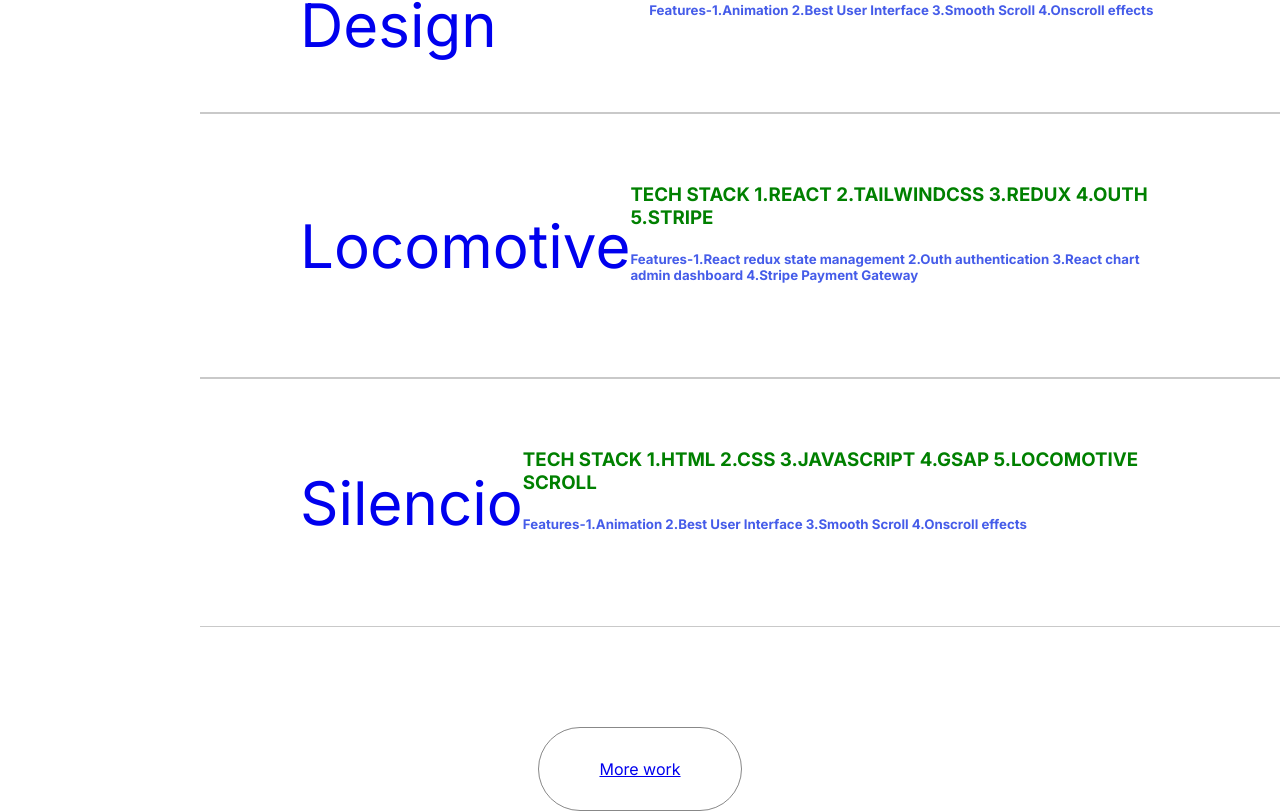
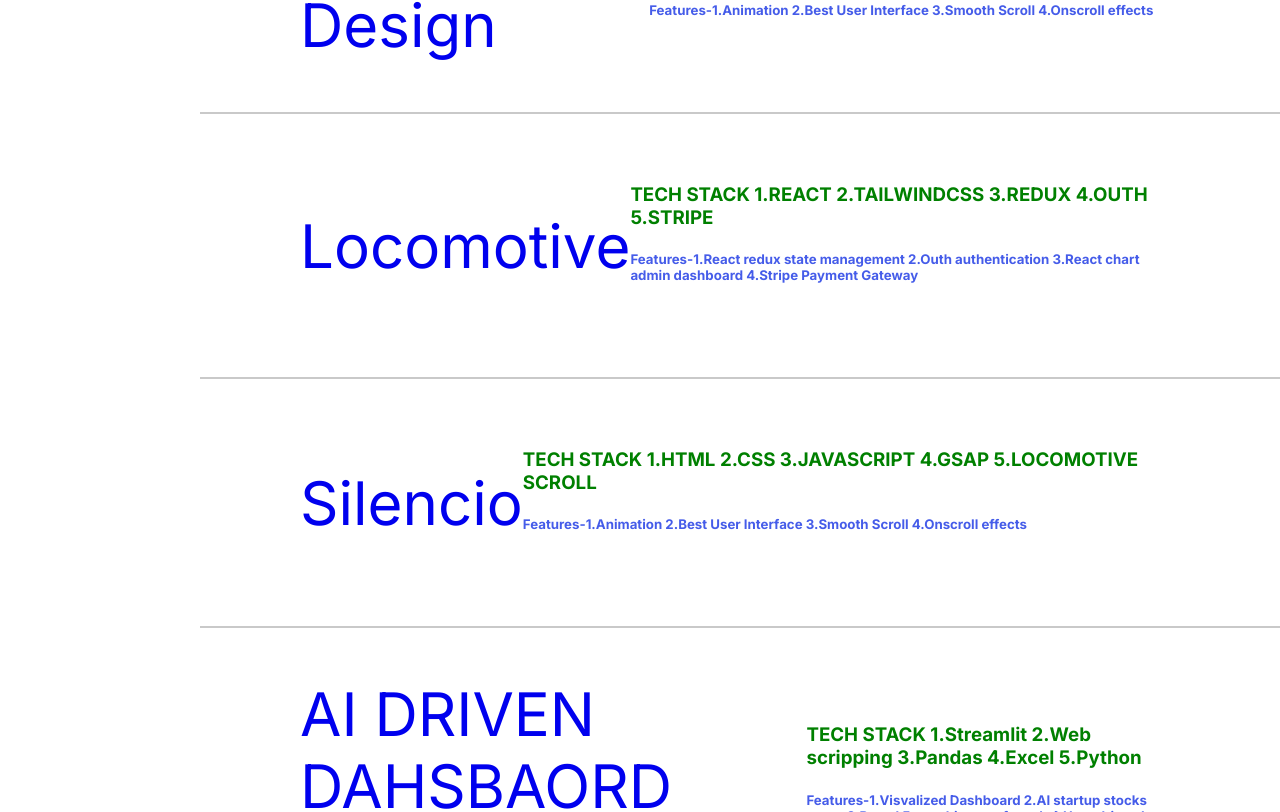
Before and after one commit to Madhyam123/Final_Nextjs_Potfolio_Website, a Next.js app: page / in a window 1280 px wide. Shown: the part 1988-2800 px from the top of the page. Built offline with nearby package versions, Linux system fonts and the light colour scheme.

Commit message:
Update index.jsx

```diff
--- a/src/components/Projects/index.jsx
+++ b/src/components/Projects/index.jsx
@@ -41,7 +41,16 @@
     Feature:"Features-1.Animation 2.Best User Interface 3.Smooth Scroll 4.Onscroll effects",
     color: "#706D63",
     href:"https://madhyamecommercesite.netlify.app/"
-  }
+  },
+  {
+    title: "AI DRIVEN DAHSBAORD WEBSITE",
+    src: "datahack.png",
+    stack: "TECH STACK 1.Streamlit 2.Web scripping 3.Pandas 4.Excel 5.Python",
+    Feature:"Features-1.Visvalized Dashboard 2.AI startup stocks graps 3.Pased 5 year history of stock 4.User driven Input",
+    color: "#000000",
+    href:"https://ai-startups.streamlit.app/"
+
+  },
 ]
 
 const scaleAnimation = {
```
